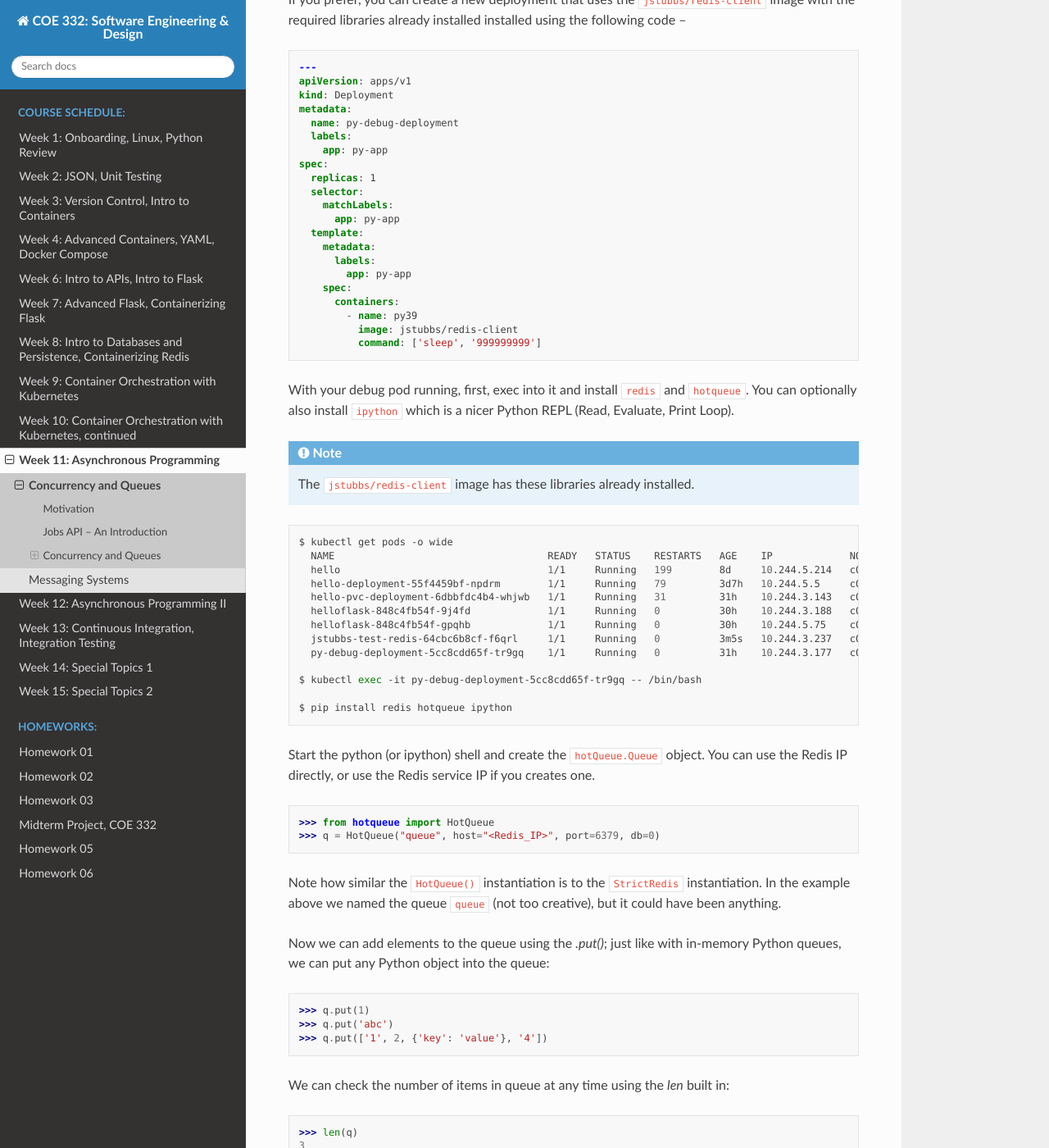
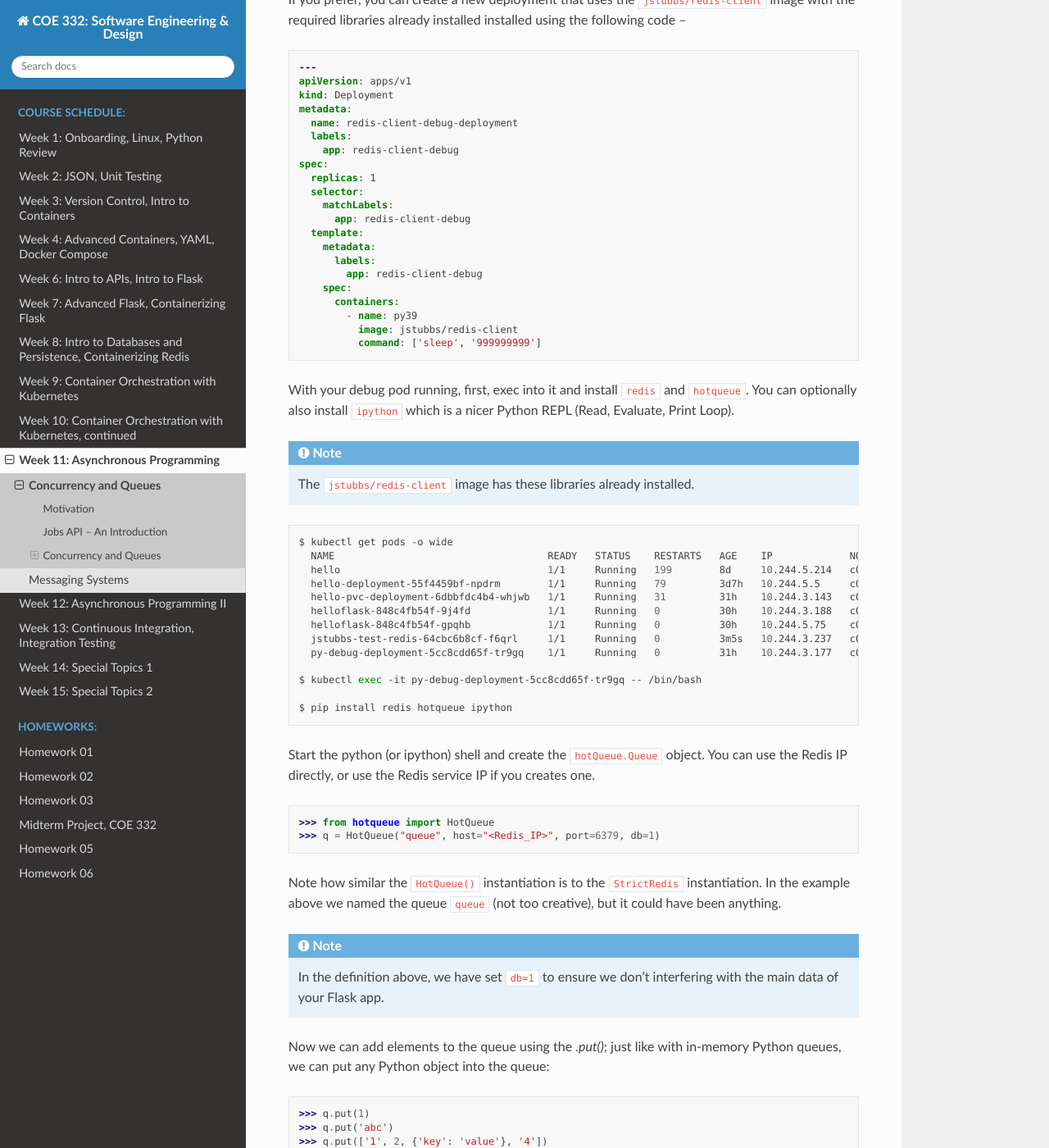
Before and after one commit to TACC/coe-332-sp21, a Sphinx documentation site: the page built from docs/week11/concurrency.rst, in a window 1280 px wide and 1400 px high, scrolled down 6034 px. Shown: the whole window at 82% size. Built offline with Sphinx 7.4.7 and the Read the Docs theme 2.0.0, drawn with Linux system fonts in a browser that asks for light colours.

Commit message:
fix db=1

```diff
--- a/docs/week11/concurrency.rst
+++ b/docs/week11/concurrency.rst
@@ -265,18 +265,18 @@ already installed installed using the following code --
     apiVersion: apps/v1
     kind: Deployment
     metadata:
-      name: py-debug-deployment
+      name: redis-client-debug-deployment
       labels:
-        app: py-app
+        app: redis-client-debug
     spec:
       replicas: 1
       selector:
         matchLabels:
-          app: py-app
+          app: redis-client-debug
       template:
         metadata:
           labels:
-            app: py-app
+            app: redis-client-debug
         spec:
           containers:
             - name: py39
@@ -313,10 +313,14 @@ the Redis service IP if you creates one.
 .. code-block:: python
 
     >>> from hotqueue import HotQueue
-    >>> q = HotQueue("queue", host="<Redis_IP>", port=6379, db=0)
+    >>> q = HotQueue("queue", host="<Redis_IP>", port=6379, db=1)
 
 Note how similar the ``HotQueue()`` instantiation is to the ``StrictRedis`` instantiation. In the example above we named
 the queue ``queue`` (not too creative), but it could have been anything.
+
+.. note::
+
+  In the definition above, we have set ``db=1`` to ensure we don't interfering with the main data of your Flask app.
 
 Now we can add elements to the queue using the `.put()`; just like with in-memory Python queues, we can put any Python
 object into the queue:
@@ -353,11 +357,11 @@ Under the hood, the ``hotqueue.Queue`` is just a Redis object, which we can veri
 .. code-block:: python
 
     >>> import redis
-    >>> rd = redis.StrictRedis(host="172.17.0.1", port=6379, db=0)
+    >>> rd = redis.StrictRedis(host="172.17.0.1", port=6379, db=1)
     >>> rd.keys()
     [b'hotqueue:queue']
 
-Note that the queue is just a single key in the Redis server ``(db=0)``.
+Note that the queue is just a single key in the Redis server ``(db=1)``.
 
 And just like with other Redis data structures, we can connect to our queue from additional Python clients and see
 the same data.
```
